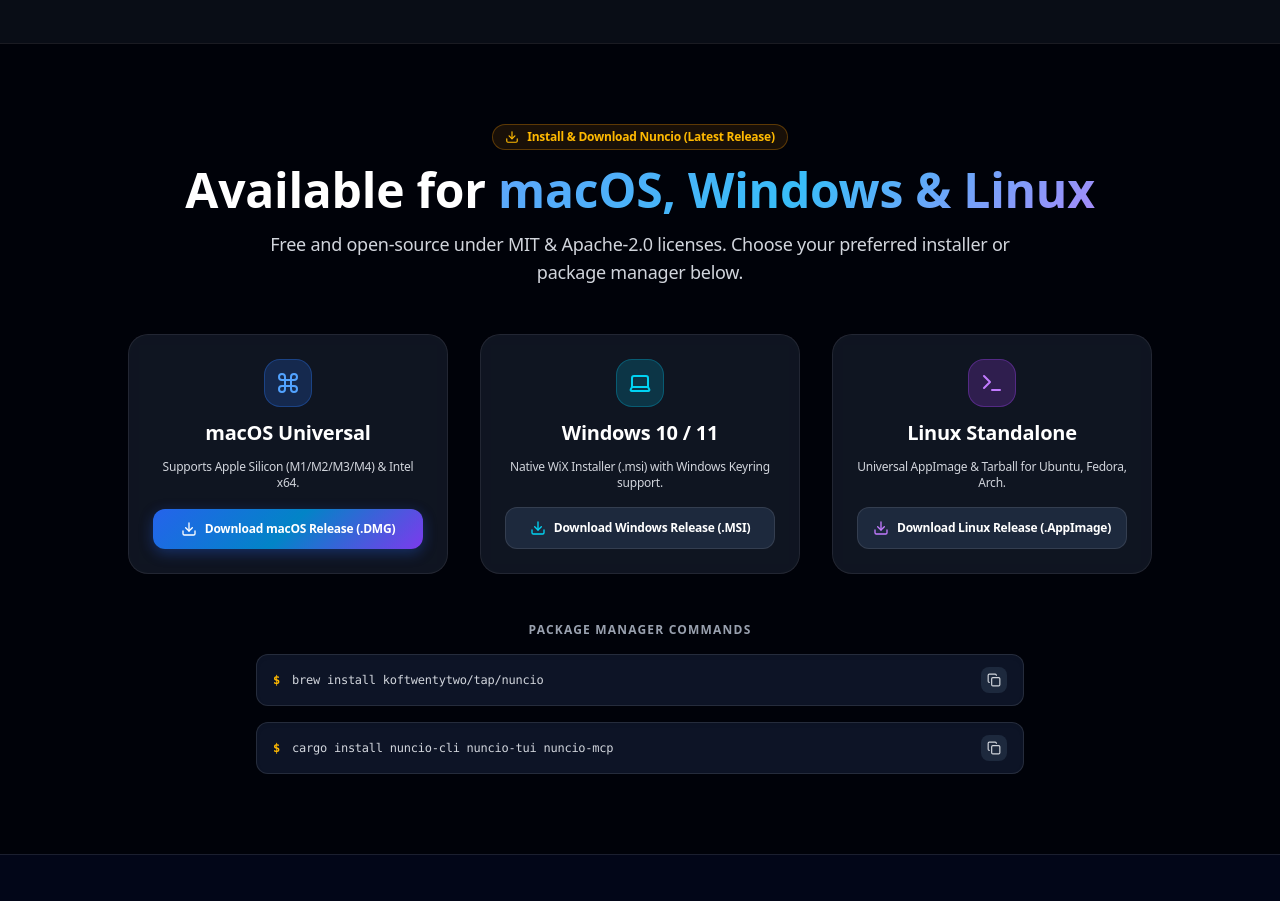
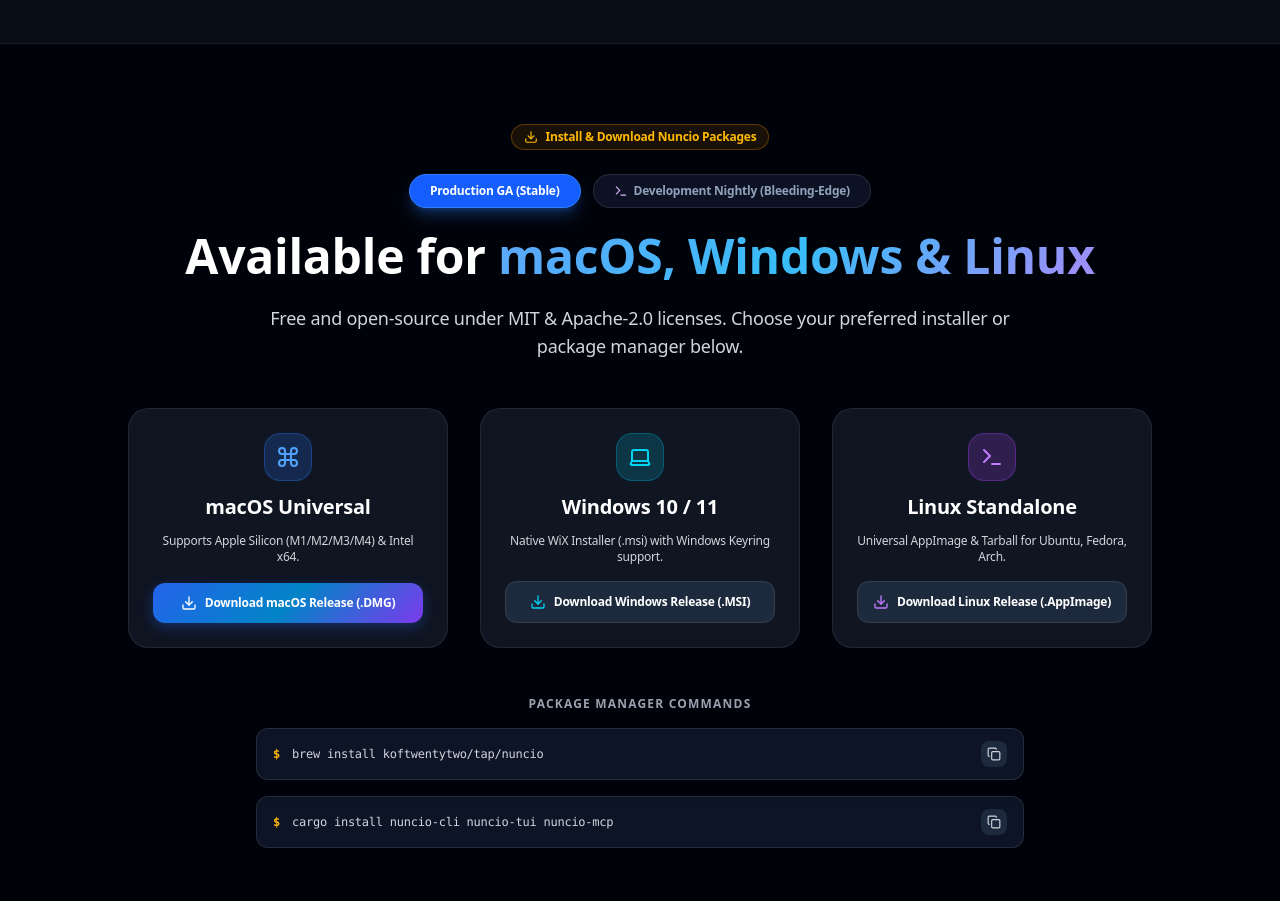
Before and after one commit to KofTwentyTwo/nuncio-website, a Next.js app: page / in a window 1280 px wide. Shown: the part 9740-10641 px from the top of the page. Built offline with nearby package versions, Linux system fonts and the light colour scheme.

Commit message:
feat(downloads): add Stable vs Nightly Snapshot release channel switcher to Downloads section

```diff
--- a/src/components/DownloadsSection.tsx
+++ b/src/components/DownloadsSection.tsx
@@ -6,9 +6,12 @@
 export function DownloadsSection() {
   const [copiedBrew, setCopiedBrew] = useState(false);
   const [copiedCargo, setCopiedCargo] = useState(false);
+  const [activeChannel, setActiveChannel] = useState<"stable" | "nightly">("stable");
 
   const brewCmd = "brew install koftwentytwo/tap/nuncio";
-  const cargoCmd = "cargo install nuncio-cli nuncio-tui nuncio-mcp";
+  const cargoCmd = activeChannel === "stable"
+    ? "cargo install nuncio-cli nuncio-tui nuncio-mcp"
+    : "cargo install --git https://github.com/KofTwentyTwo/nuncio.git --branch dev nuncio-cli nuncio-tui nuncio-mcp nunciod";
 
   const handleCopyBrew = () => {
     navigator.clipboard.writeText(brewCmd);
@@ -25,16 +28,44 @@
   return (
     <section id="downloads" className="py-20 border-t border-white/10 relative bg-slate-950/40">
       <div className="max-w-7xl mx-auto px-4 sm:px-6 lg:px-8 space-y-12">
-        <div className="text-center space-y-4">
+        <div className="text-center space-y-6">
           <div className="inline-flex items-center gap-2 px-3 py-1 rounded-full bg-amber-500/10 border border-amber-500/30 text-amber-400 text-xs font-semibold">
             <Download className="w-3.5 h-3.5" />
-            <span>Install &amp; Download Nuncio (Latest Release)</span>
+            <span>Install &amp; Download Nuncio Packages</span>
           </div>
+
+          {/* Release Channel Toggle Pills */}
+          <div className="flex items-center justify-center gap-3">
+            <button
+              onClick={() => setActiveChannel("stable")}
+              className={`px-5 py-2 rounded-full text-xs font-bold transition-all border ${
+                activeChannel === "stable"
+                  ? "bg-blue-600 border-blue-500 text-white shadow-lg shadow-blue-500/30"
+                  : "bg-slate-900/80 border-white/10 text-slate-400 hover:text-white"
+              }`}
+            >
+              Production GA (Stable)
+            </button>
+            <button
+              onClick={() => setActiveChannel("nightly")}
+              className={`px-5 py-2 rounded-full text-xs font-bold transition-all border flex items-center gap-1.5 ${
+                activeChannel === "nightly"
+                  ? "bg-purple-600 border-purple-500 text-white shadow-lg shadow-purple-500/30"
+                  : "bg-slate-900/80 border-white/10 text-slate-400 hover:text-white"
+              }`}
+            >
+              <Terminal className="w-3.5 h-3.5 text-purple-300" />
+              Development Nightly (Bleeding-Edge)
+            </button>
+          </div>
+
           <h2 className="text-3xl sm:text-5xl font-extrabold text-white">
             Available for <span className="gradient-text">macOS, Windows &amp; Linux</span>
           </h2>
           <p className="max-w-3xl mx-auto text-gray-300 text-base sm:text-lg">
-            Free and open-source under MIT &amp; Apache-2.0 licenses. Choose your preferred installer or package manager below.
+            {activeChannel === "stable"
+              ? "Free and open-source under MIT & Apache-2.0 licenses. Choose your preferred installer or package manager below."
+              : "Automated daily snapshot builds compiled directly from the bleeding-edge dev branch."}
           </p>
         </div>
 
@@ -50,11 +81,11 @@
               <p className="text-xs text-gray-300">Supports Apple Silicon (M1/M2/M3/M4) &amp; Intel x64.</p>
             </div>
             <a
-              href="https://github.com/KofTwentyTwo/nuncio/releases/latest"
+              href={activeChannel === "stable" ? "https://github.com/KofTwentyTwo/nuncio/releases/latest" : "https://github.com/KofTwentyTwo/nuncio/releases/tag/dev-nightly"}
               className="w-full py-3 rounded-xl gradient-bg font-bold text-white text-xs shadow-lg shadow-blue-500/25 hover:shadow-blue-500/40 hover:scale-105 transition-all flex items-center justify-center gap-2"
             >
               <Download className="w-4 h-4" />
-              Download macOS Release (.DMG)
+              {activeChannel === "stable" ? "Download macOS Release (.DMG)" : "Download macOS Nightly (.tar.gz)"}
             </a>
           </div>
 
@@ -68,11 +99,11 @@
               <p className="text-xs text-gray-300">Native WiX Installer (.msi) with Windows Keyring support.</p>
             </div>
             <a
-              href="https://github.com/KofTwentyTwo/nuncio/releases/latest"
+              href={activeChannel === "stable" ? "https://github.com/KofTwentyTwo/nuncio/releases/latest" : "https://github.com/KofTwentyTwo/nuncio/releases/tag/dev-nightly"}
               className="w-full py-3 rounded-xl bg-slate-800 hover:bg-slate-700 border border-white/10 font-bold text-white text-xs hover:scale-105 transition-all flex items-center justify-center gap-2"
             >
               <Download className="w-4 h-4 text-cyan-400" />
-              Download Windows Release (.MSI)
+              {activeChannel === "stable" ? "Download Windows Release (.MSI)" : "Download Windows Nightly (.ZIP)"}
             </a>
           </div>
 
@@ -86,11 +117,11 @@
               <p className="text-xs text-gray-300">Universal AppImage &amp; Tarball for Ubuntu, Fedora, Arch.</p>
             </div>
             <a
-              href="https://github.com/KofTwentyTwo/nuncio/releases/latest"
+              href={activeChannel === "stable" ? "https://github.com/KofTwentyTwo/nuncio/releases/latest" : "https://github.com/KofTwentyTwo/nuncio/releases/tag/dev-nightly"}
               className="w-full py-3 rounded-xl bg-slate-800 hover:bg-slate-700 border border-white/10 font-bold text-white text-xs hover:scale-105 transition-all flex items-center justify-center gap-2"
             >
               <Download className="w-4 h-4 text-purple-400" />
-              Download Linux Release (.AppImage)
+              {activeChannel === "stable" ? "Download Linux Release (.AppImage)" : "Download Linux Nightly (.tar.gz)"}
             </a>
           </div>
         </div>
```
